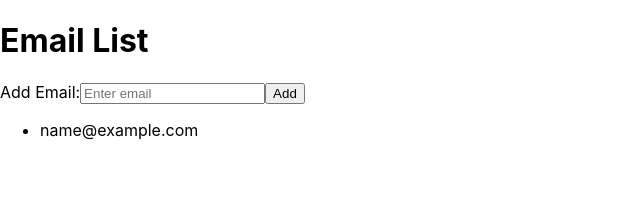
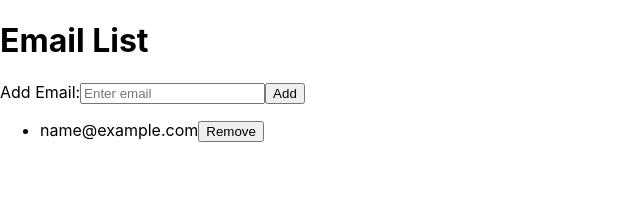
Before and after one commit to VovaGul/emails, a React (Create React App) app: page / in a window 1280 px wide. Both pictures are taken after typing "name@example.com" into the empty fields and a click on the button "Add". Shown: the top 210 px of the page, without its empty margins (0-640 px from the left). Built offline with nearby package versions, Linux system fonts and the light colour scheme.

Commit message:
удаление

```diff
--- a/src/App.js
+++ b/src/App.js
@@ -1,5 +1,5 @@
 import React, { useState } from 'react';
-import './App.css'; // Создайте файл App.css для стилей
+import './App.css';
 
 function App() {
   const [email, setEmail] = useState('');
@@ -12,8 +12,14 @@
   const handleAddEmail = () => {
     if (email.trim() !== '') {
       setEmailList([...emailList, email]);
-      setEmail(''); // Очистка поля ввода после добавления
+      setEmail('');
     }
+  };
+
+  const handleRemoveEmail = (index) => {
+    const newEmailList = [...emailList];
+    newEmailList.splice(index, 1);
+    setEmailList(newEmailList);
   };
 
   return (
@@ -32,7 +38,10 @@
       </div>
       <ul>
         {emailList.map((emailItem, index) => (
-          <li key={index}>{emailItem}</li>
+          <li key={index}>
+            {emailItem}
+            <button onClick={() => handleRemoveEmail(index)}>Remove</button>
+          </li>
         ))}
       </ul>
     </div>
```
